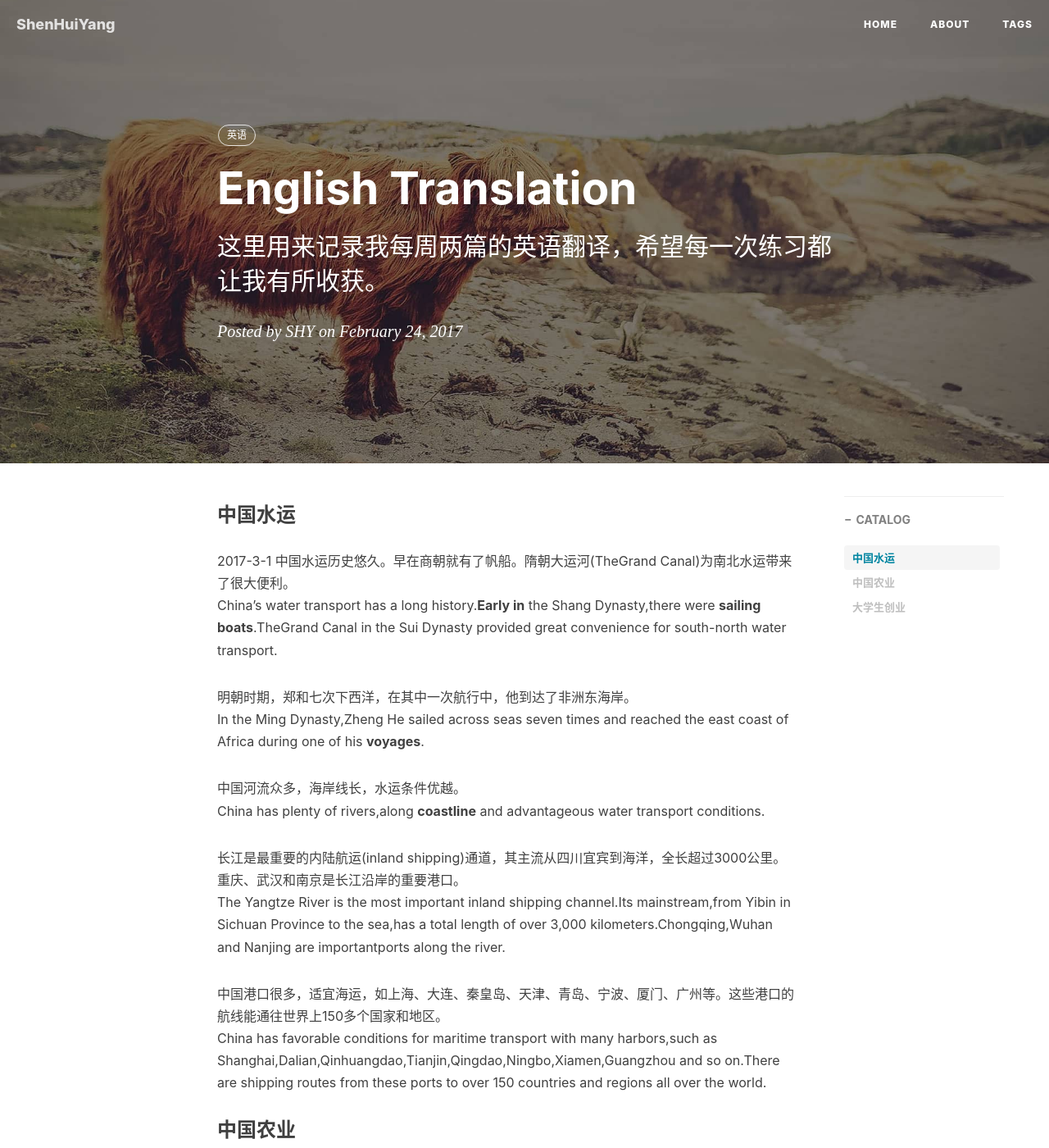
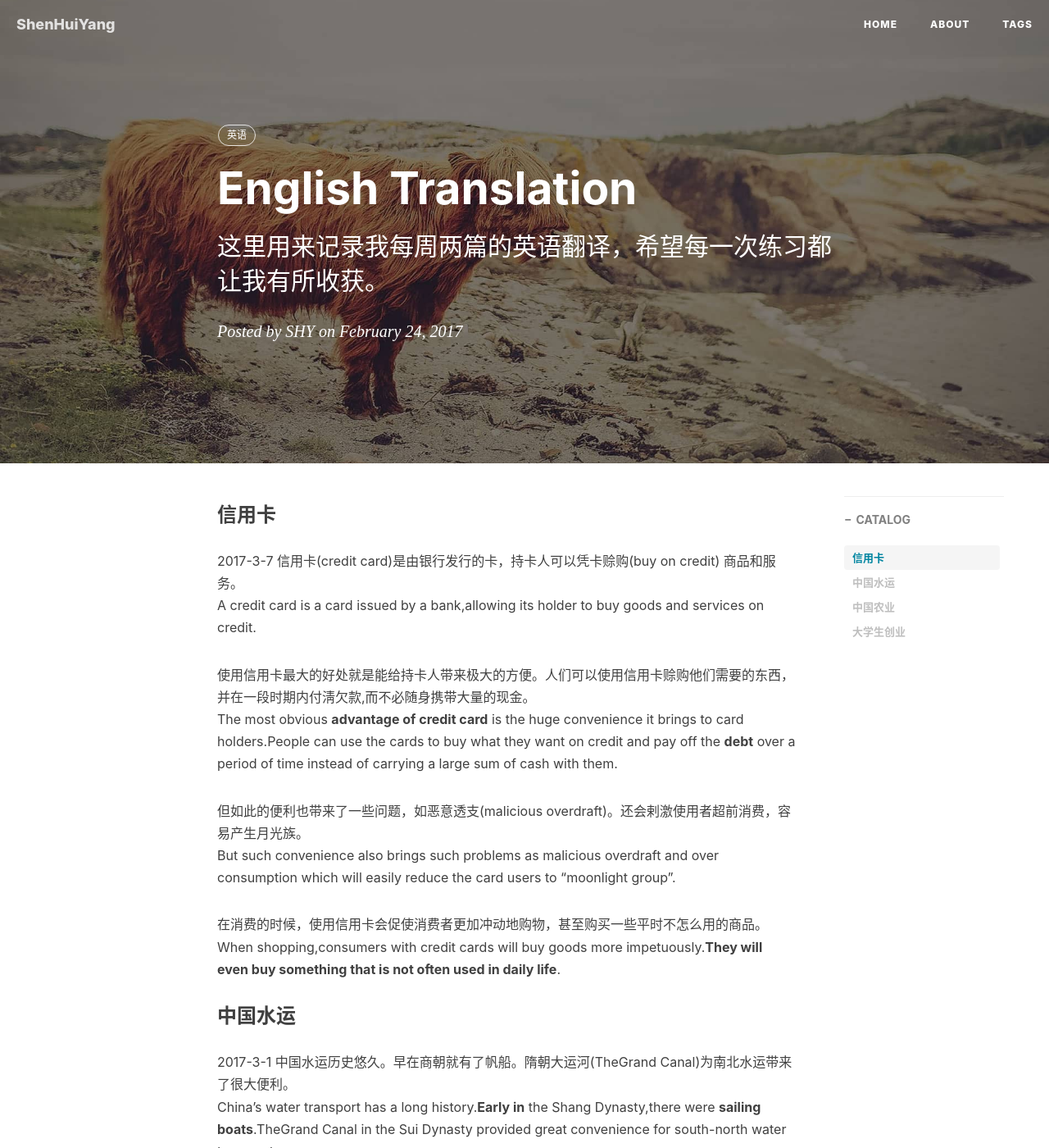
Before and after one commit to mrzhangxisheng/mrzhangxisheng.github.io, a Jekyll site: the page built from _posts/2017-02-24-english-translation.markdown, in a window 1280 px wide and 1400 px high. Shown: the whole window at 82% size. Built offline with Jekyll 4.4.1, drawn with Linux system fonts in a browser that asks for light colours; nearby versions of some CDN libraries; comment, search, counter and statistics services are not loaded.

Commit message:
新增一片翻译

```diff
--- a/_posts/2017-02-24-english-translation.markdown
+++ b/_posts/2017-02-24-english-translation.markdown
@@ -9,6 +9,20 @@ catalog: true
 tags:
     - 英语
 ---
+
+### 信用卡
+2017-3-7
+信用卡(credit card)是由银行发行的卡，持卡人可以凭卡赊购(buy on credit) 商品和服务。
+A credit card is a card issued by a bank,allowing its holder to buy goods and services on credit.
+
+使用信用卡最大的好处就是能给持卡人带来极大的方便。人们可以使用信用卡赊购他们需要的东西，并在一段时期内付淸欠款,而不必随身携带大量的现金。
+The most obvious **advantage of credit card** is the huge convenience it brings to card holders.People can use the cards to buy what they want on credit and pay off the **debt** over a period of time instead of carrying a large sum of cash with them.
+
+但如此的便利也带来了一些问题，如恶意透支(malicious overdraft)。还会剌激使用者超前消费，容易产生月光族。
+But such convenience also brings such problems as malicious overdraft and over consumption which will easily reduce the card users to “moonlight group”.
+
+在消费的时候，使用信用卡会促使消费者更加冲动地购物，甚至购买一些平时不怎么用的商品。
+When shopping,consumers with credit cards will buy goods more impetuously.**They will even buy something that is not often used in daily life**.
 
 ### 中国水运
 2017-3-1
```
